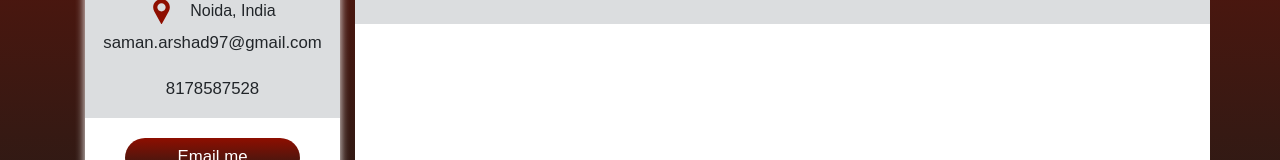
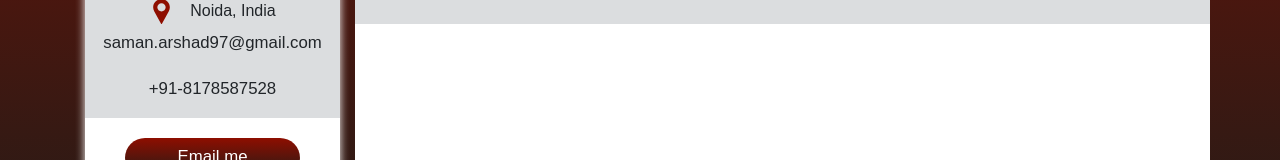
Before and after one commit to saman5597/portfolio, a React (Create React App) app: page / in a window 1280 px wide. Shown: the part 500-660 px from the top of the page. Built offline with nearby package versions, Linux system fonts and the light colour scheme.

Commit message:
Sidebar text changes

```diff
--- a/src/components/Sidebar.js
+++ b/src/components/Sidebar.js
@@ -58,7 +58,7 @@ function Sidebar() {
                     <img src={pin} alt="Location" className="sidebar__icon mr-3" />
                     Noida, India</div>
                 <div className="sidebar__item">saman.arshad97@gmail.com</div>
-                <div className="sidebar__item">8178587528</div>
+                <div className="sidebar__item">+91-8178587528</div>
             </div>
             <div className="sidebar__item sidebar__email" onClick={emailMe}>Email me</div>
         </motion.div>
```
